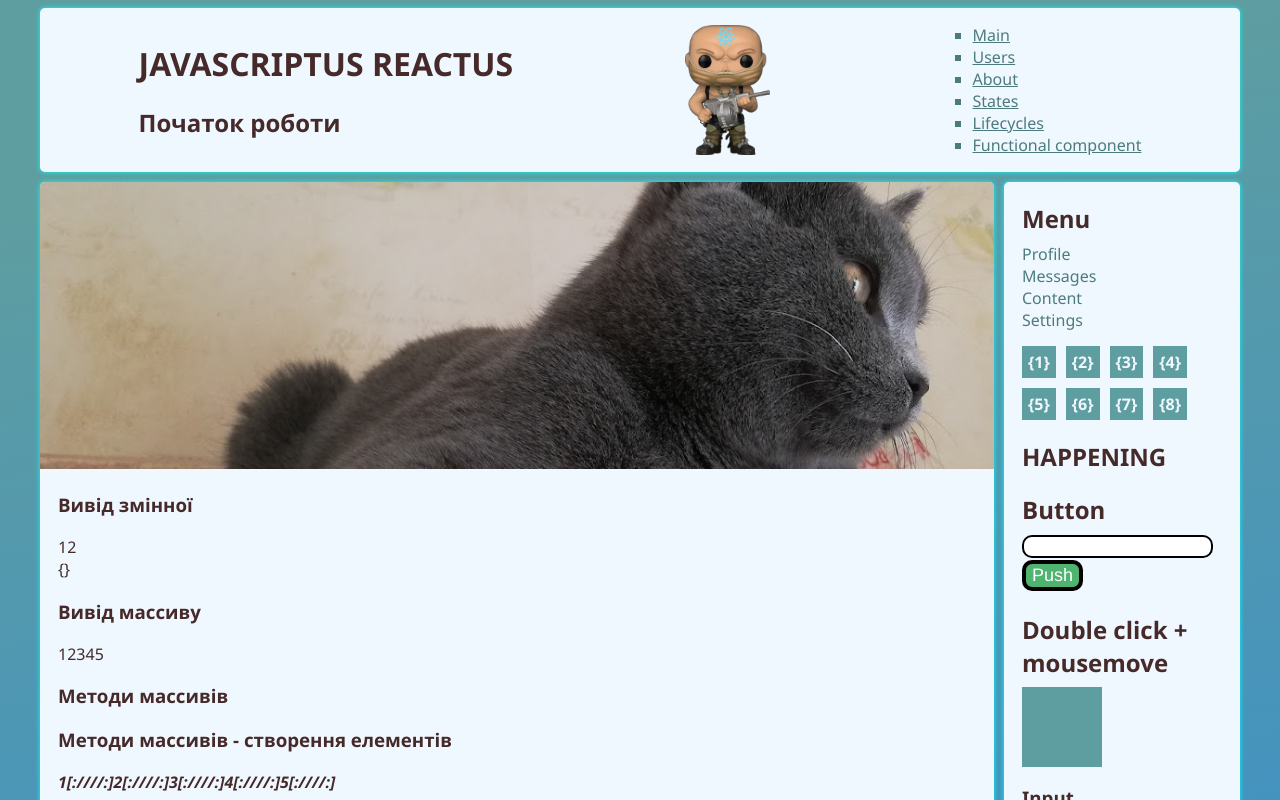
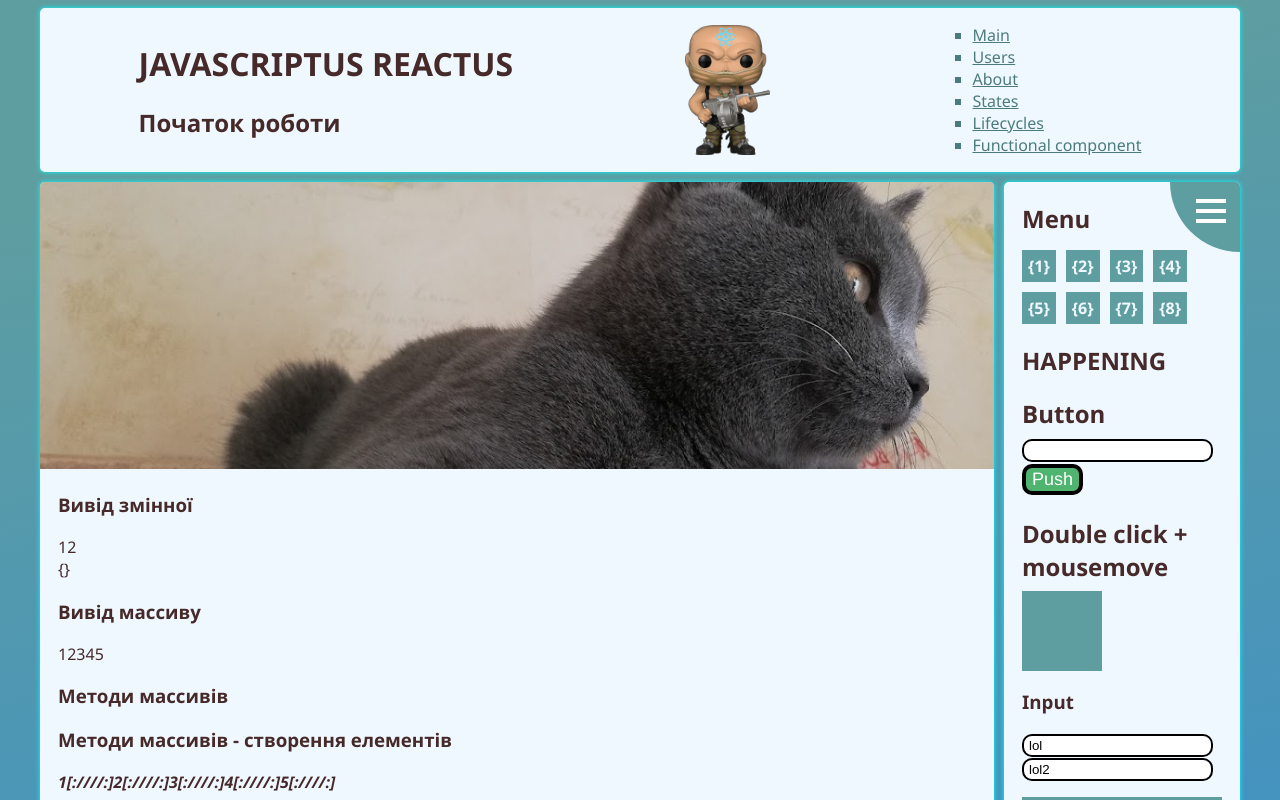
Before and after one commit to tztaras/app, a React (Create React App) app: page / in a window 1280 px wide. Shown: the top 800 px of the page. Built offline with nearby package versions, Linux system fonts and the light colour scheme.

Commit message:
sidebar hamburger

```diff
--- a/src/Sidebar/Sidebar.css
+++ b/src/Sidebar/Sidebar.css
@@ -6,9 +6,13 @@
     background-color: aliceblue;
     border-radius: 5px;
     box-shadow: 0px 0px 5px cyan;
+    position: relative;
+    overflow: hidden;
 
 
 }
+
+
 
 .sidebar section h2 {
     margin-bottom: 8px;
@@ -93,3 +97,111 @@
 .containerSiblings:hover>:not(:hover) {
     opacity: 0.6;
 }
+
+label .menu {
+    position: absolute;
+    right: -70px;
+    top: -70px;
+    z-index: 100;
+    width: 140px;
+    height: 140px;
+    background: cadetblue;
+    border-radius: 50% 50% 50% 50%;
+    -webkit-transition: .5s ease-in-out;
+    transition: .5s ease-in-out;
+    box-shadow: 0 0 0 0 cadetblue, 0 0 0 0 cadetblue;
+    cursor: pointer;
+
+}
+
+label .hamburger {
+    position: absolute;
+    top: 97px;
+    left: 26px;
+    width: 30px;
+    height: 4px;
+    background: #ffffff;
+    display: block;
+    -webkit-transform-origin: center;
+    transform-origin: center;
+    -webkit-transition: .5s ease-in-out;
+    transition: .5s ease-in-out;
+}
+
+label .hamburger:after,
+label .hamburger:before {
+    -webkit-transition: .5s ease-in-out;
+    transition: .5s ease-in-out;
+    content: "";
+    position: absolute;
+    display: block;
+    width: 100%;
+    height: 100%;
+    background: #ffffff;
+}
+
+label .hamburger:before {
+    top: -10px;
+}
+
+label .hamburger:after {
+    bottom: -10px;
+}
+
+label input {
+    display: none;
+}
+
+label input:checked+.menu {
+    box-shadow: 0 0 0 100vw cadetblue, 0 0 0 100vh cadetblue;
+    border-radius: 0;
+
+}
+
+label input:checked+.menu .hamburger {
+    -webkit-transform: rotate(45deg);
+    transform: rotate(45deg);
+
+}
+
+label input:checked+.menu .hamburger:after {
+    -webkit-transform: rotate(90deg);
+    transform: rotate(90deg);
+    bottom: 0;
+
+}
+
+label input:checked+.menu .hamburger:before {
+    -webkit-transform: rotate(90deg);
+    transform: rotate(90deg);
+    top: 0;
+
+}
+
+label input:checked+.menu+ul {
+    opacity: 1;
+}
+
+label ul {
+    z-index: 200;
+    position: absolute;
+    top: 8%;
+    left: 50%;
+    -webkit-transform: translate(-50%, -50%);
+    transform: translate(-50%, -50%);
+    opacity: 0;
+    -webkit-transition: .25s 0s ease-in-out;
+    transition: .25s 0s ease-in-out;
+}
+
+label li {
+    color: #FFF;
+}
+
+label a {
+    margin-bottom: 1em;
+    display: block;
+    color: #ffffff;
+    text-decoration: none;
+
+}
--- a/src/Sidebar/Sidebar.js
+++ b/src/Sidebar/Sidebar.js
@@ -47,13 +47,27 @@
     // }
     return (
         <div className="sidebar">
+
+            <section>
+                <label>
+                    <input id="ham-menu" type="checkbox" name="" />
+                    <span class="menu">
+                        <span class="hamburger"></span>
+                    </span>
+                    <ul>
+                        <li><a href="#">Home</a></li>
+                        <li><a href="#">About</a></li>
+                        <li><a href="#">Contact</a></li>
+                    </ul>
+                </label>
+            </section>
             <section>
                 <h2>Menu</h2>
                 <nav>
-                    <div><a>Profile</a></div>
+                    {/* <div><a>Profile</a></div>
                     <div><a>Messages</a></div>
                     <div><a>Content</a></div>
-                    <div><a>Settings</a></div>
+                    <div><a>Settings</a></div> */}
                     {/* <div></div>
                     <div></div>
                     <div></div> */}
```
Also changed, not shown: public/img/rock-main.jpg (added).
